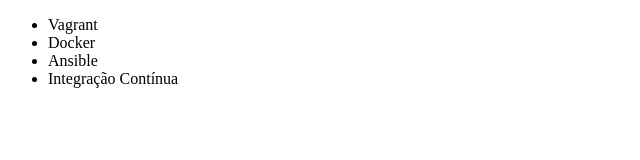
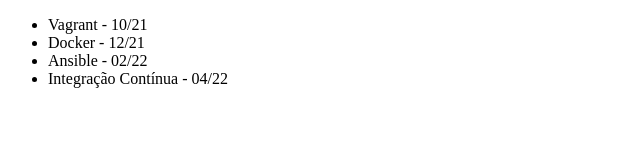
Before and after one commit to JoaoSoliver/alura-git, a plain HTML site: page index.html in a window 1280 px wide. Shown: the whole page, without its empty margins (0-640 px from the left). Drawn offline with Linux system fonts and the light colour scheme.

Commit message:
Fora adicionada a informação do mês e do ano de lançamento do curso

```diff
--- a/index.html
+++ b/index.html
@@ -6,10 +6,10 @@
 </head>
 <body>
     <ul>
-        <li>Vagrant</li>
-        <li>Docker</li>
-        <li>Ansible</li>
-        <li>Integração Contínua</li>
+        <li>Vagrant - 10/21</li>
+        <li>Docker - 12/21</li>
+        <li>Ansible - 02/22</li>
+        <li>Integração Contínua - 04/22</li>
     </ul>
 </body>
 </html>
```
